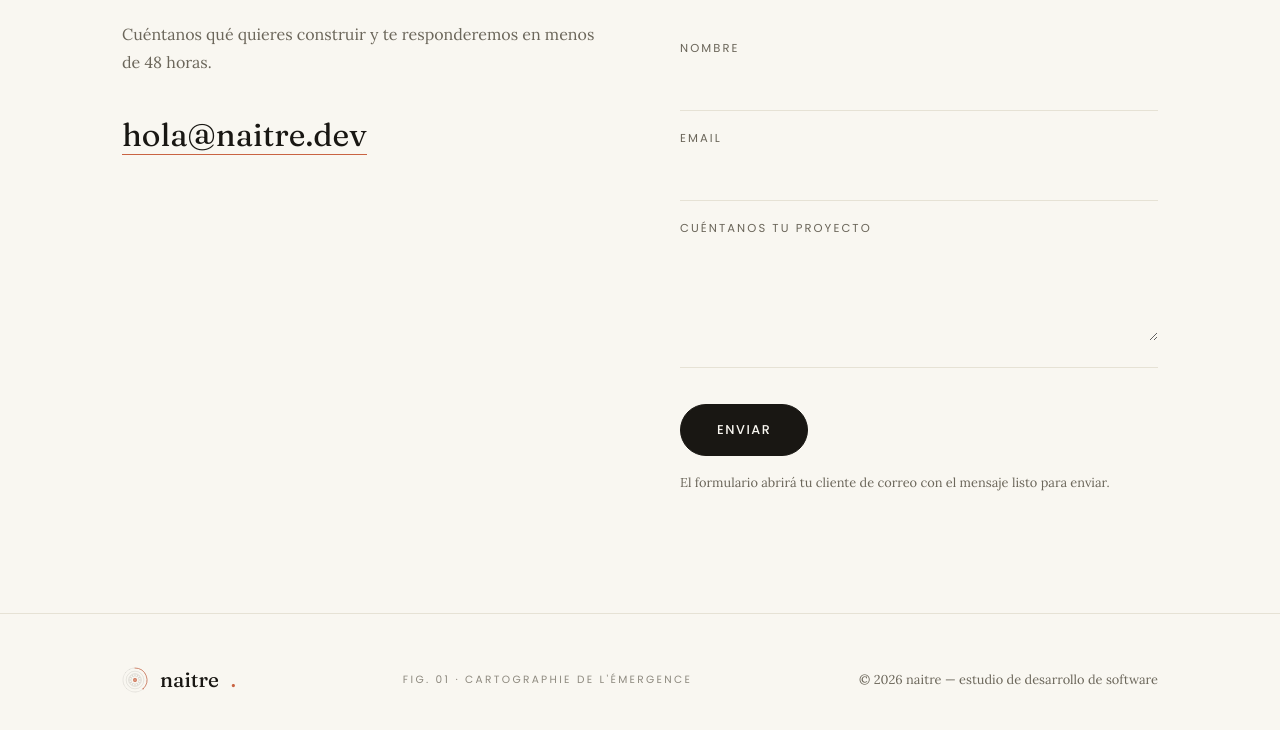
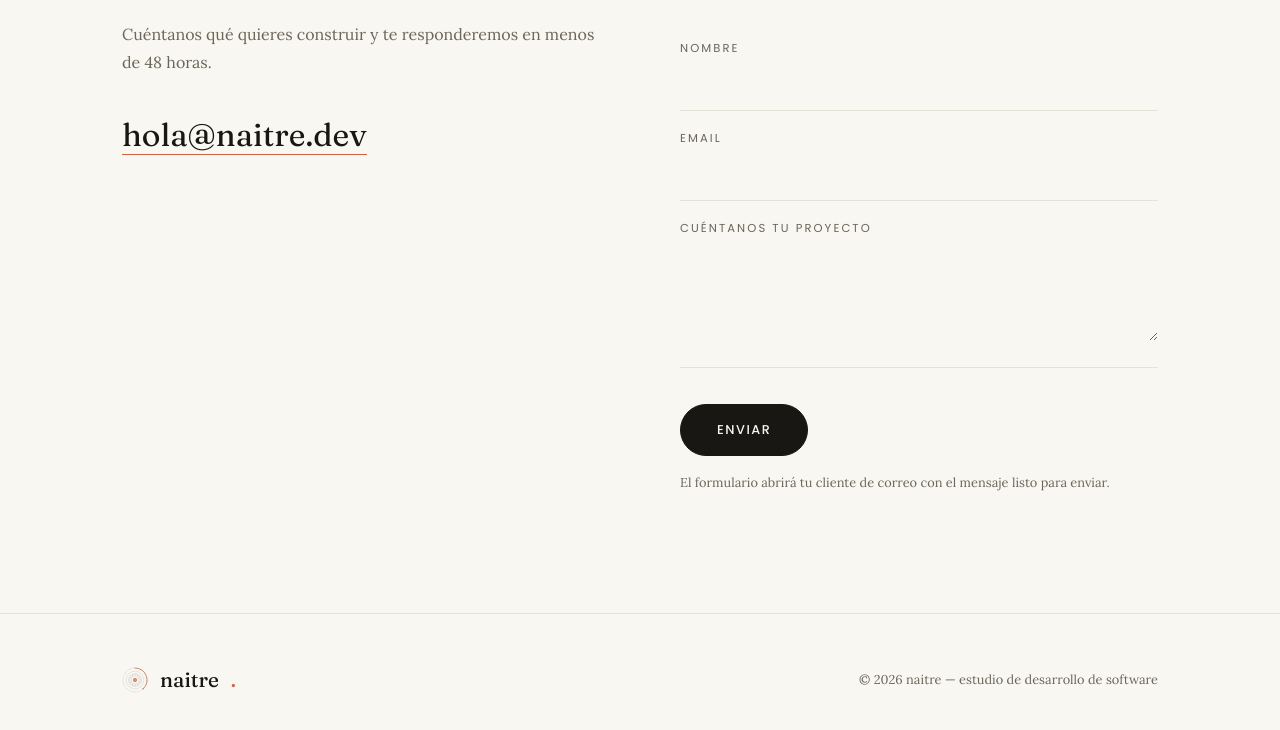
Before and after one commit to clacof/naitre, a website: page index.html in a window 1280 px wide. Shown: the part 4345-5075 px from the top of the page. Drawn offline with Linux system fonts and the light colour scheme.

Commit message:
refactor

```diff
--- a/index.html
+++ b/index.html
@@ -706,7 +706,6 @@
 <footer>
   <div class="footer-inner">
     <a href="#" class="logo"><svg class="logo-mark" aria-hidden="true"><use href="#mark"/></svg>naitre<span>.</span></a>
-    <p class="fig" aria-hidden="true">fig. 01 · cartographie de l'émergence</p>
     <p data-i18n="footer">© 2026 naitre — estudio de desarrollo de software</p>
   </div>
 </footer>
```
Also changed, not shown: 1 other file.
